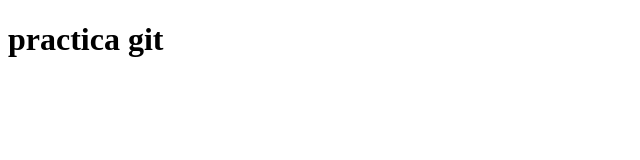
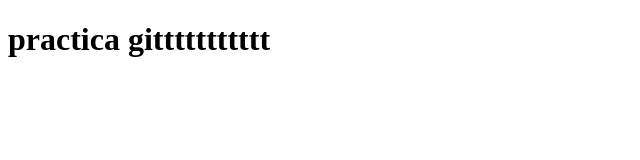
Before and after one commit to yandenise/Practica-1, a plain HTML site: page index.html in a window 1280 px wide. Shown: the whole page, without its empty margins (0-640 px from the left). Drawn offline with Linux system fonts and the light colour scheme.

Commit message:
modifique el h1

```diff
--- a/index.html
+++ b/index.html
@@ -6,6 +6,6 @@
     <title>Document</title>
 </head>
 <body>
-    <h1>practica git</h1>
+    <h1>practica gittttttttttt</h1>
 </body>
 </html>
```
